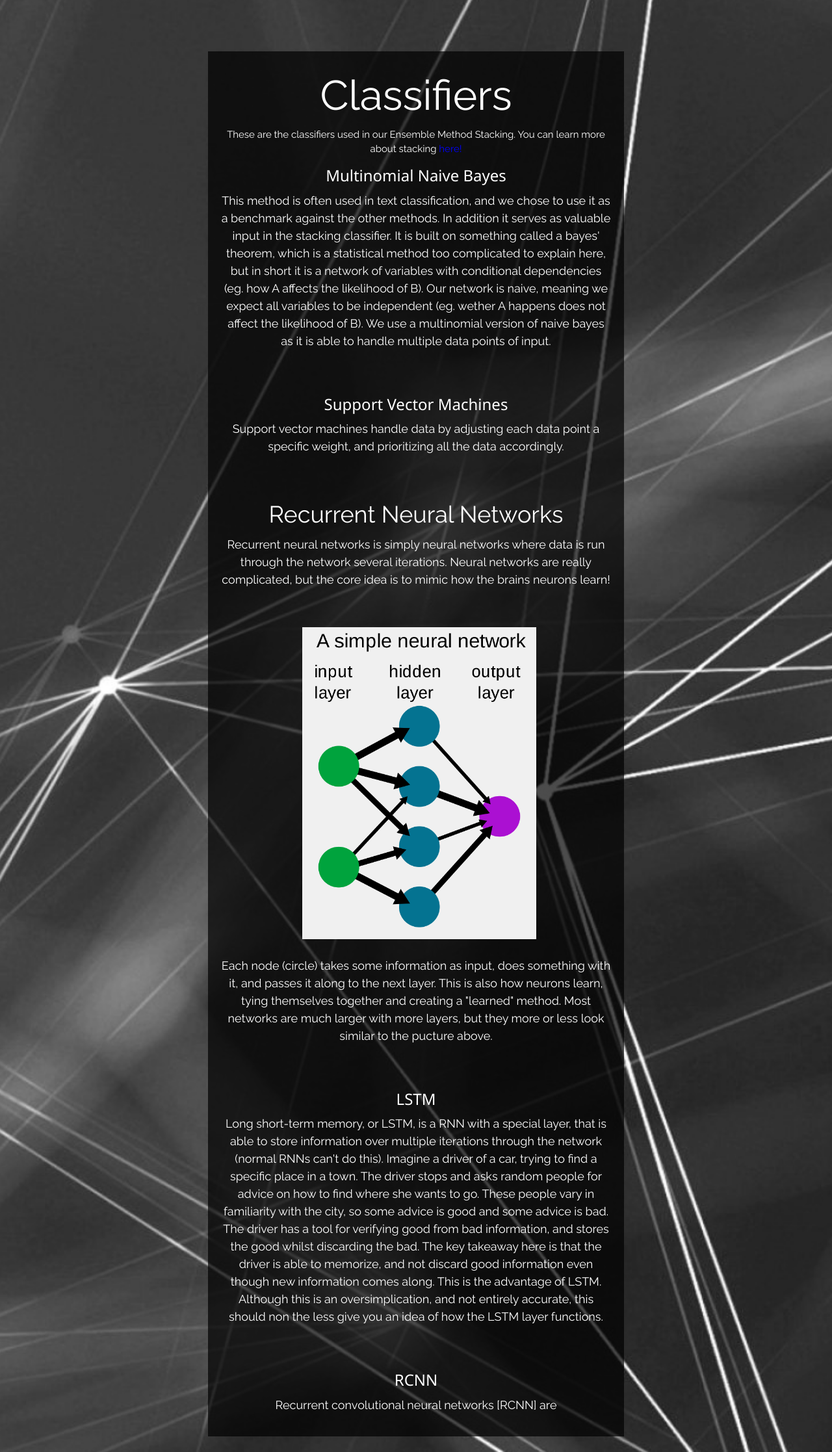
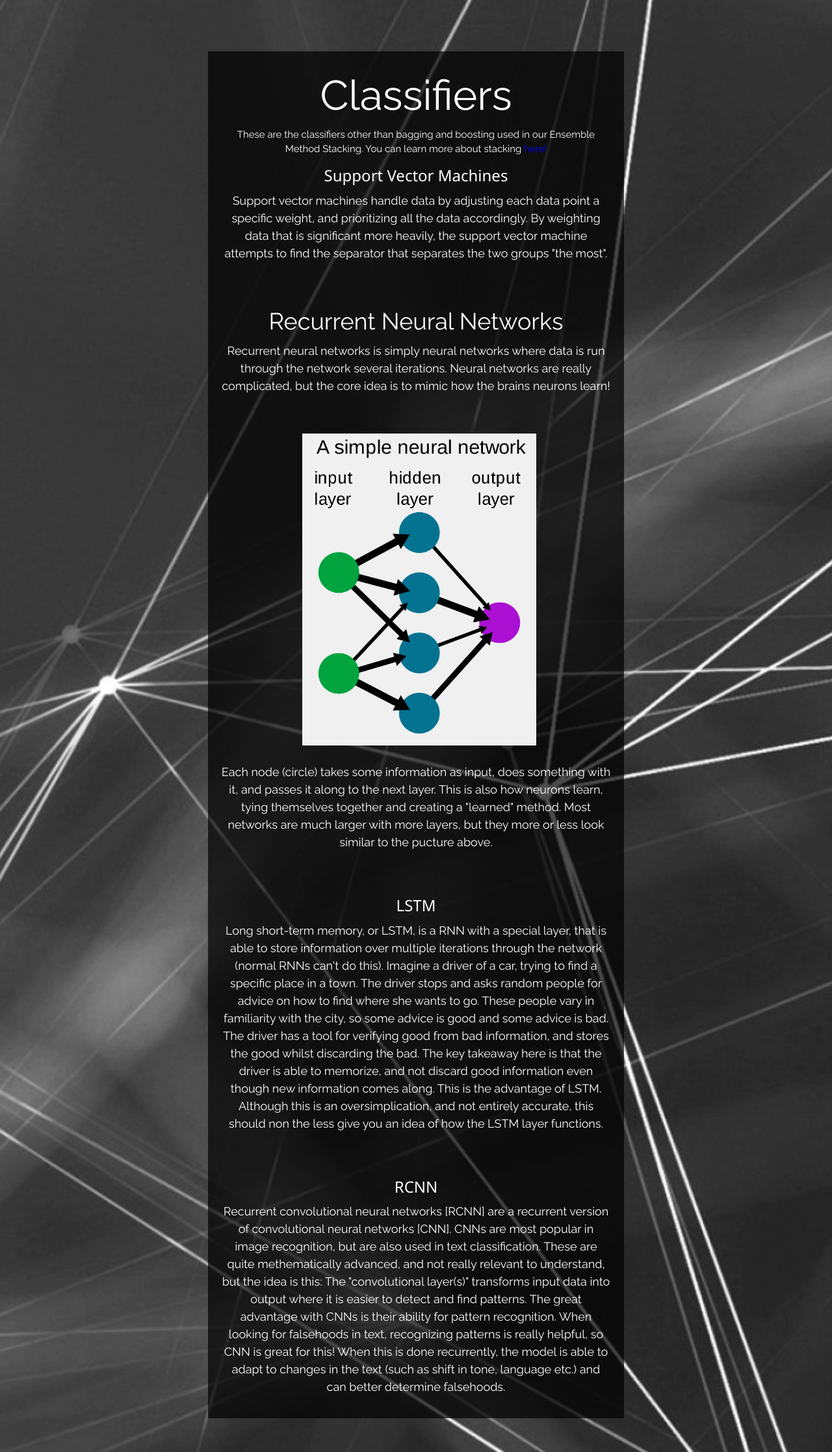
Before and after one commit to HaakonLyngstad/ProjectML2020, a Django app: page /classifiers in a window 1280 px wide. Shown: the part 216-2450 px from the top of the page at 65% size. Run offline with Django 3.2, Linux system fonts and the light colour scheme; some libraries are stand-ins or nearby versions.

Commit message:
Finished with all methods pages

```diff
--- a/mlwebsite/app/static/css/main.css
+++ b/mlwebsite/app/static/css/main.css
@@ -151,7 +151,7 @@
   background-repeat: no-repeat;
   background-size: cover;
   /*following just for demo purposes to add height and top padding*/
-  height:220vh;
+  height:200vh;
   padding-top:10vh;
 }
 
@@ -165,7 +165,7 @@
   background-repeat: no-repeat;
   background-size: cover;
   /*following just for demo purposes to add height and top padding*/
-  height:200vh;
+  height:180vh;
   padding-top:10vh;
 }
 
@@ -179,7 +179,7 @@
   background-repeat: no-repeat;
   background-size: cover;
   /*following just for demo purposes to add height and top padding*/
-  height:250vh;
+  height:200vh;
   padding-top:10vh;
 }
 
@@ -193,7 +193,7 @@
   background-repeat: no-repeat;
   background-size: cover;
   /*following just for demo purposes to add height and top padding*/
-  height:250vh;
+  height:300vh;
   padding-top:10vh;
 }
 
--- a/mlwebsite/app/templates/classifiers.html
+++ b/mlwebsite/app/templates/classifiers.html
@@ -16,13 +16,14 @@
 
                     <h1 class="w3-jumbo w3-center">Classifiers</h1>
 
-                    <p class="w3-medium w3-center">These are the classifiers used in our Ensemble Method Stacking.
+                    <p class="w3-medium w3-center">These are the classifiers other than bagging and boosting used in our Ensemble Method Stacking.
                     You can learn more about stacking
                     <a class="w3-medium w3-center" style="color:blue;" href="stacking" >here!</a></p>
 
                     <p class="w3-large w3-center">
 
                     </p>
+                    <!--
                     <h2 class="w3-xlarge w3-center">
                         Multinomial Naive Bayes
                     </h2>
@@ -37,12 +38,14 @@
                     </p>
                     <br>
                     <br>
+                     -->
                     <h2 class="w3-xlarge w3-center">
                         Support Vector Machines
                     </h2>
                     <p class="w3-large w3-center">
                         Support vector machines handle data by adjusting each data point a specific weight, and prioritizing
-                        all the data accordingly.
+                        all the data accordingly. By weighting data that is significant more heavily, the support vector machine
+                        attempts to find the separator that separates the two groups "the most".
                     </p>
                     <br>
                     <br>
@@ -86,7 +89,16 @@
                         RCNN
                     </h2>
                     <p class="w3-large w3-center">
-                        Recurrent convolutional neural networks [RCNN] are
+                        Recurrent convolutional neural networks [RCNN] are a recurrent version of convolutional
+                        neural networks [CNN]. CNNs are most popular in image recognition, but are also used in text
+                        classification. These are quite methematically advanced, and not really relevant to understand,
+                        but the idea is this: The "convolutional layer(s)" transforms input data into output where it is easier to detect
+                        and find patterns. The great advantage with CNNs is their ability for pattern recognition. When looking
+                        for falsehoods in text, recognizing patterns is really helpful, so CNN is great for this!
+
+                        When this is done recurrently, the model is able to adapt to changes in the text (such as shift in tone, language etc.)
+                        and can better determine falsehoods.
+
                     </p>
 
                     </div>
```
